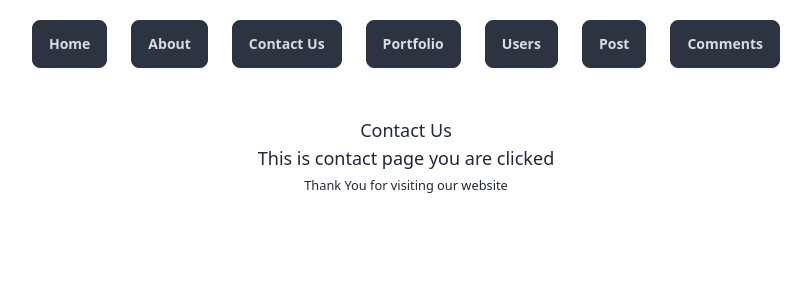
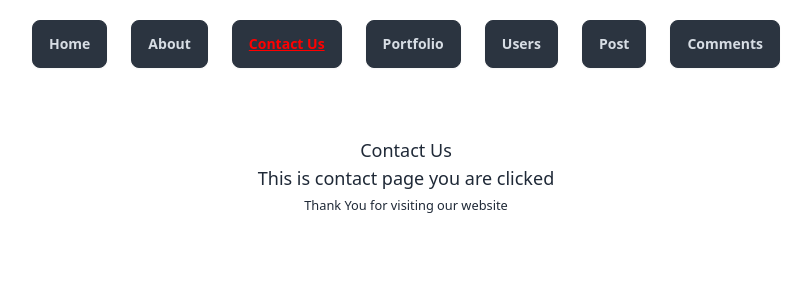
Before and after one commit to ALNoman78/react-router, a React (Vite) app: page /contact in a window 1280 px wide. Shown: the top 300 px of the page, without its empty margins (234-1045 px from the left). Built offline with nearby package versions, Linux system fonts and the light colour scheme.

Commit message:
navigation concept added

```diff
--- a/src/SingleComments/SingleComments.jsx
+++ b/src/SingleComments/SingleComments.jsx
@@ -1,13 +1,13 @@
-import { useLoaderData, useNavigate } from 'react-router-dom'
+import { useLoaderData, useNavigate, useParams } from 'react-router-dom'
 
 const SingleComments = () => {
     const data = useLoaderData()
     const navigate = useNavigate()
-
+    const { commentId } = useParams()
     const handleBack = () => {
         navigate(-1)
     }
-
+    console.log(commentId)
     const { id, body } = data
     return (
         <div className='w-[30rem] mx-auto border border-yellow-300 rounded-xl p-4'>
--- /dev/null
+++ b/src/components/Header/Navbar.css
@@ -0,0 +1,4 @@
+nav a.active {
+    text-decoration: underline;
+    color: red;
+}
--- a/src/components/Header/Navbar.jsx
+++ b/src/components/Header/Navbar.jsx
@@ -1,16 +1,17 @@
-import { Link } from "react-router-dom"
+import { Link, NavLink } from "react-router-dom"
+import './Navbar.css'
 
 const Navbar = () => {
     return (
         <div className="text-center ">
             <nav className="flex justify-center items-center gap-6 text-xl font-semibold my-5">
-                <Link to="/" className="btn btn-neutral">Home</Link>
-                <Link to = '/about' className="btn btn-neutral">About</Link>
-                <Link to = '/contact' className="btn btn-neutral">Contact Us</Link>
-                <Link to = '/portfolio' className="btn btn-neutral">Portfolio</Link>
-                <Link to = '/users' className="btn btn-neutral">Users</Link>
-                <Link to = '/post' className="btn btn-neutral">Post</Link>
-                <Link to = '/comments' className="btn btn-neutral">Comments</Link>
+                <NavLink className="btn btn-neutral" to= '/'>Home</NavLink>
+                <NavLink className="btn btn-neutral" to= '/about'>About</NavLink>
+                <NavLink className="btn btn-neutral" to= '/contact'>Contact Us</NavLink>
+                <NavLink className="btn btn-neutral" to= '/portfolio'>Portfolio</NavLink>
+                <NavLink className="btn btn-neutral" to= '/users'>Users</NavLink>
+                <NavLink className="btn btn-neutral" to= '/post'>Post</NavLink>
+                <NavLink className="btn btn-neutral" to= '/comments'>Comments</NavLink>
             </nav>
         </div>
     )
--- a/src/components/Home/Home.jsx
+++ b/src/components/Home/Home.jsx
@@ -1,12 +1,29 @@
-import { Outlet } from 'react-router-dom'
+import { Outlet, useLocation, useNavigation } from 'react-router-dom'
 import Navbar from '../Header/Navbar'
 import Footer from '../Footer/Footer'
+import { Oval } from 'react-loader-spinner'
 
 const Home = () => {
+    const navigation = useNavigation()
+    const location = useLocation()
+    console.log(location)
     return (
         <div>
             <Navbar></Navbar>
-            <Outlet></Outlet>
+            <div className='flex justify-center items-center'>
+                {
+                    navigation.state === 'loading' ? <Oval
+                        visible={true}
+                        height="80"
+                        width="80"
+                        color="#4fa94d"
+                        ariaLabel="oval-loading"
+                        wrapperStyle={{}}
+                        wrapperClass=""
+                    /> : <Outlet></Outlet>
+                }
+            </div>
+            {/* <Outlet></Outlet> */}
             <Footer></Footer>
         </div>
     )
--- a/src/components/OneCommnet/OneComment.jsx
+++ b/src/components/OneCommnet/OneComment.jsx
@@ -1,15 +1,13 @@
 import PropTypes from 'prop-types'
-import { Link, useNavigate } from 'react-router-dom'
+import { useNavigate } from 'react-router-dom'
 
 const OneComment = ({oneComment}) => {
     const {id , name , email } = oneComment
-
     const navigate = useNavigate()
 
     const handleShowDetails = () => {
         navigate(`/comments/${id}`)
     }
-
     return (
         <div className='border border-emerald-700 rounded-xl p-4 m-4'>
             <h2 className='font-medium text-lg'>Name : {name}</h2>
--- a/src/components/PostData/PostData.jsx
+++ b/src/components/PostData/PostData.jsx
@@ -2,7 +2,6 @@ import PropTypes from 'prop-types';
 import { Link } from 'react-router-dom';
 
 const PostData = ({ data }) => {
-    console.log(data)
     const { id, title, body } = data
     return (
         <div className='border border-blue-400 rounded-xl p-5 m-4'>
```
Also changed, not shown: src/main.jsx (+0 -12 lines), 1 other file (tests, documents, lock files or other folders).
